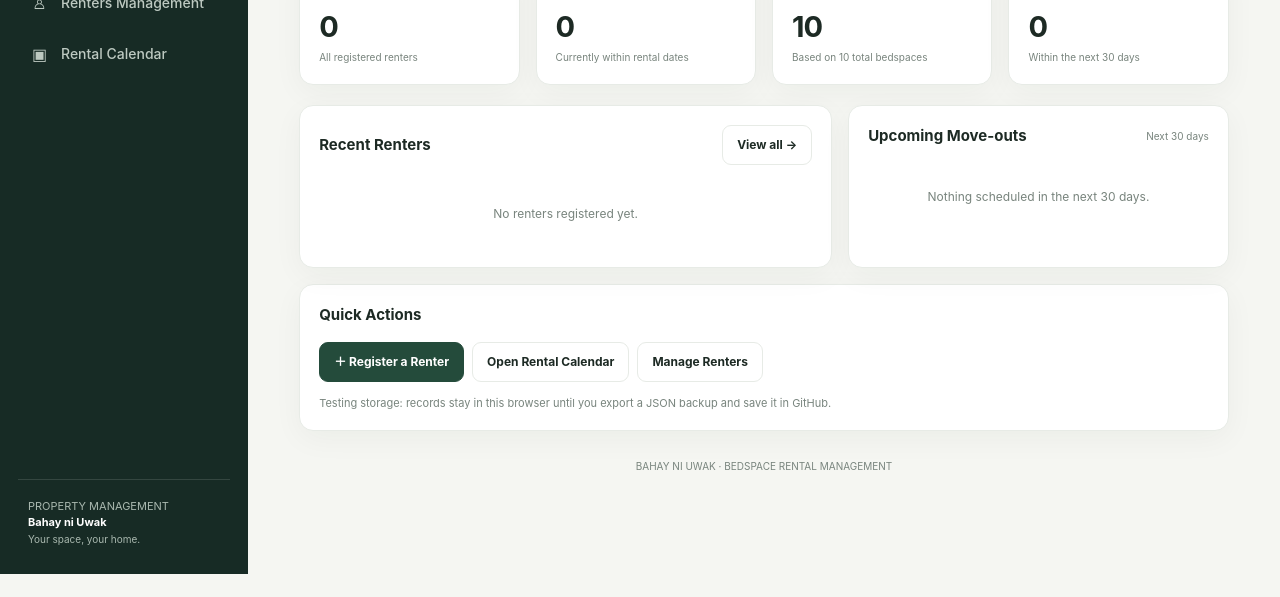
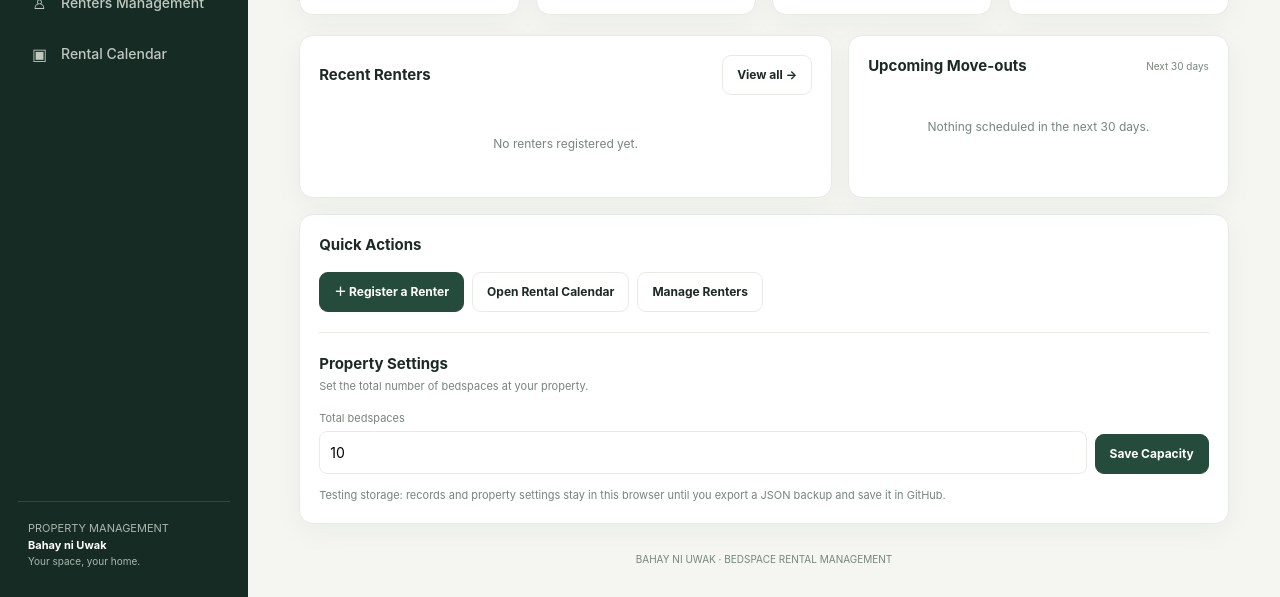
Before and after one commit to Uwakinkanalang/Bahay-ni-Uwak, a plain HTML site: page index.html in a window 1280 px wide. Shown: the part 226-823 px from the top of the page. Before the commit the page ends 800 px from the top, so only its background shows below. Drawn offline with Linux system fonts and the light colour scheme.

Commit message:
Add configurable bedspace capacity setting

```diff
--- a/index.html
+++ b/index.html
@@ -28,14 +28,14 @@
   <div class="stats grid">
    <div class="card"><div class="statlabel">Total Renters</div><div class="statnum" id="total">0</div><div class="statnote">All registered renters</div></div>
    <div class="card"><div class="statlabel">Active Rentals</div><div class="statnum" id="active">0</div><div class="statnote">Currently within rental dates</div></div>
-   <div class="card"><div class="statlabel">Available Bedspaces</div><div class="statnum" id="available">10</div><div class="statnote">Based on 10 total bedspaces</div></div>
+   <div class="card"><div class="statlabel">Available Bedspaces</div><div class="statnum" id="available">10</div><div class="statnote" id="capacityNote">Based on 10 total bedspaces</div></div>
    <div class="card"><div class="statlabel">Upcoming Move-outs</div><div class="statnum" id="ending">0</div><div class="statnote">Within the next 30 days</div></div>
   </div>
   <div class="grid dashboard-cols">
    <div class="card"><div class="sectionhead"><h2>Recent Renters</h2><button class="btn" data-goto="renters">View all →</button></div><div id="recent"><div class="empty">No renters registered yet.</div></div></div>
    <div class="card"><div class="sectionhead"><h2>Upcoming Move-outs</h2><span class="muted" style="font-size:10px">Next 30 days</span></div><div id="upcoming"><div class="empty">Nothing scheduled.</div></div></div>
   </div>
-  <div class="card" style="margin-top:16px"><div class="sectionhead"><h2>Quick Actions</h2></div><div class="quick"><button class="btn primary" id="addQuick">＋ Register a Renter</button><button class="btn" data-goto="calendar">Open Rental Calendar</button><button class="btn" data-goto="renters">Manage Renters</button></div><p class="muted" style="font-size:11px;margin:13px 0 0">Testing storage: records stay in this browser until you export a JSON backup and save it in GitHub.</p></div>
+  <div class="card" style="margin-top:16px"><div class="sectionhead"><h2>Quick Actions</h2></div><div class="quick"><button class="btn primary" id="addQuick">＋ Register a Renter</button><button class="btn" data-goto="calendar">Open Rental Calendar</button><button class="btn" data-goto="renters">Manage Renters</button></div><div class="divider"></div><div class="sectionhead"><div><h2>Property Settings</h2><div class="muted" style="font-size:11px;margin-top:3px">Set the total number of bedspaces at your property.</div></div></div><div class="quick" style="align-items:end"><div style="min-width:150px;flex:1"><label for="capacityInput" class="muted" style="display:block;font-size:11px;margin-bottom:5px">Total bedspaces</label><input class="field" id="capacityInput" type="number" min="1" max="500" step="1" value="10"></div><button class="btn primary" id="saveCapacity">Save Capacity</button></div><p class="muted" style="font-size:11px;margin:13px 0 0">Testing storage: records and property settings stay in this browser until you export a JSON backup and save it in GitHub.</p></div>
  </section>
  <section class="view" id="view-renters">
   <div class="grid renter-workspace">
@@ -62,7 +62,7 @@
 <div id="toast" class="toast hidden" role="status"></div>
 <script>
 (()=>{'use strict';
-const $=id=>document.getElementById(id);const STORAGE='bahayNiUwakRenters_v1';let renters=[];let selected=null;let cal=new Date();cal.setDate(1);let toastTimer;
+const $=id=>document.getElementById(id);const STORAGE='bahayNiUwakRenters_v1';const CAPACITY_STORAGE='bahayNiUwakCapacity_v1';let capacity=10;let renters=[];let selected=null;let cal=new Date();cal.setDate(1);let toastTimer;
 const esc=s=>String(s??'').replace(/[&<>"']/g,c=>({'&':'&amp;','<':'&lt;','>':'&gt;','"':'&quot;',"'":'&#39;'}[c]));
 const today=()=>{const d=new Date();return [d.getFullYear(),String(d.getMonth()+1).padStart(2,'0'),String(d.getDate()).padStart(2,'0')].join('-')};
 const dateFmt=s=>s?new Date(s+'T00:00:00').toLocaleDateString('en-PH',{month:'short',day:'numeric',year:'numeric'}):'—';
@@ -71,11 +71,11 @@ const status=r=>r.start>today()?'Upcoming':r.end<today()?'Ended':'Active';
 const initials=n=>n.trim().split(/\s+/).slice(0,2).map(x=>x[0]||'').join('').toUpperCase();
 function notify(msg){$('toast').textContent=msg;$('toast').classList.remove('hidden');clearTimeout(toastTimer);toastTimer=setTimeout(()=>$('toast').classList.add('hidden'),2600)}
 function save(){try{localStorage.setItem(STORAGE,JSON.stringify(renters));return true}catch(e){notify('Could not save. Browser storage may be full or disabled.');return false}}
-function load(){try{const raw=localStorage.getItem(STORAGE);if(raw){const parsed=JSON.parse(raw);if(Array.isArray(parsed))renters=parsed}}catch(e){renters=[]}}
+function load(){try{const raw=localStorage.getItem(STORAGE);if(raw){const parsed=JSON.parse(raw);if(Array.isArray(parsed))renters=parsed}const savedCapacity=Number(localStorage.getItem(CAPACITY_STORAGE));if(Number.isInteger(savedCapacity)&&savedCapacity>=1&&savedCapacity<=500)capacity=savedCapacity}catch(e){renters=[];capacity=10}}
 function go(view){document.querySelectorAll('.view').forEach(x=>x.classList.remove('show'));$('view-'+view).classList.add('show');document.querySelectorAll('.nav').forEach(x=>x.classList.toggle('active',x.dataset.view===view));$('heading').textContent={dashboard:'Dashboard',renters:'Renters Management',calendar:'Rental Calendar'}[view];$('crumb').textContent=$('heading').textContent;render()}
 function badge(r){return '<span class="badge '+status(r).toLowerCase()+'">'+status(r)+'</span>'}
 function render(){renderDashboard();renderList();renderProfile();renderCalendar()}
-function renderDashboard(){const active=renters.filter(r=>status(r)==='Active');const now=today();const later=new Date();later.setDate(later.getDate()+30);const limit=[later.getFullYear(),String(later.getMonth()+1).padStart(2,'0'),String(later.getDate()).padStart(2,'0')].join('-');const ending=renters.filter(r=>r.end>=now&&r.end<=limit);$('total').textContent=renters.length;$('active').textContent=active.length;$('available').textContent=Math.max(0,10-active.length);$('ending').textContent=ending.length;
+function renderDashboard(){const active=renters.filter(r=>status(r)==='Active');const now=today();const later=new Date();later.setDate(later.getDate()+30);const limit=[later.getFullYear(),String(later.getMonth()+1).padStart(2,'0'),String(later.getDate()).padStart(2,'0')].join('-');const ending=renters.filter(r=>r.end>=now&&r.end<=limit);$('total').textContent=renters.length;$('active').textContent=active.length;$('available').textContent=Math.max(0,capacity-active.length);$('capacityNote').textContent='Based on '+capacity+' total bedspaces';$('capacityInput').value=capacity;$('ending').textContent=ending.length;
 $('recent').innerHTML=renters.slice().sort((a,b)=>b.createdAt-a.createdAt).slice(0,5).map(r=>'<div style="display:flex;justify-content:space-between;align-items:center;gap:10px;padding:10px 0;border-bottom:1px solid var(--line)"><div style="display:flex;align-items:center;gap:10px;min-width:0"><div class="avatar">'+esc(initials(r.name))+'</div><div style="min-width:0"><strong style="display:block;font-size:12px">'+esc(r.name)+'</strong><small class="muted">'+esc(r.bed||'No bedspace assigned')+'</small></div></div>'+badge(r)+'</div>').join('')||'<div class="empty">No renters registered yet.</div>';
 $('upcoming').innerHTML=ending.sort((a,b)=>a.end.localeCompare(b.end)).map(r=>'<div style="padding:10px 0;border-bottom:1px solid var(--line)"><strong style="font-size:12px">'+esc(r.name)+'</strong><div class="muted" style="font-size:11px;margin-top:3px">Move-out · '+dateFmt(r.end)+'</div></div>').join('')||'<div class="empty">Nothing scheduled in the next 30 days.</div>'}
 function renderList(){const q=$('search').value.toLowerCase();const list=renters.filter(r=>[r.name,r.phone,r.bed].join(' ').toLowerCase().includes(q));$('renterCount').textContent=renters.length+' renter'+(renters.length===1?'':'s');$('renterList').innerHTML=list.map(r=>'<button class="renter-item '+(selected===r.id?'selected':'')+'" data-select="'+esc(r.id)+'"><div class="avatar">'+esc(initials(r.name))+'</div><div style="min-width:0;flex:1"><strong>'+esc(r.name)+'</strong><small>'+esc(r.bed||'No room assigned')+'</small></div></button>').join('')||'<div class="empty">No matching renters found.</div>'}
@@ -89,7 +89,7 @@ function importBackup(file){const reader=new FileReader();reader.onload=()=>{try
 
 $('renterForm').addEventListener('submit',e=>{e.preventDefault();const id=$('renterId').value;const start=$('start').value,end=$('end').value;if(end<start){notify('End date must be on or after the start date.');return}const old=renters.find(r=>r.id===id);const record={id:id||crypto.randomUUID(),name:$('name').value.trim(),phone:$('phone').value.trim(),bed:$('bed').value.trim(),start,end,rent:Number($('rent').value||0),notes:$('notes').value.trim(),createdAt:old?.createdAt||Date.now()};if(!record.name){notify('Please enter the renter name.');return}if(old)renters=renters.map(r=>r.id===id?record:r);else renters.push(record);if(!save())return;selected=record.id;closeForm();go('renters');notify(old?'Renter profile updated.':'Renter added successfully.')});
 document.addEventListener('click',e=>{const b=e.target.closest('button');if(!b)return;if(b.dataset.view)go(b.dataset.view);if(b.dataset.goto)go(b.dataset.goto);if(b.dataset.select){selected=b.dataset.select;renderList();renderProfile()}if(b.dataset.edit){const r=renters.find(x=>x.id===b.dataset.edit);if(r)openForm(r)}if(b.dataset.delete){const r=renters.find(x=>x.id===b.dataset.delete);if(r&&confirm('Delete '+r.name+' from the renter list? This cannot be undone.')){renters=renters.filter(x=>x.id!==r.id);selected=null;save();render();notify('Renter deleted.')}}});
-['addTop','addQuick','addSide'].forEach(id=>$(id).addEventListener('click',()=>openForm()));$('closeModal').onclick=closeForm;$('cancel').onclick=closeForm;$('exportBackup').onclick=exportBackup;$('importBackup').onclick=()=>$('backupFile').click();$('backupFile').addEventListener('change',e=>{const file=e.target.files&&e.target.files[0];if(file)importBackup(file);e.target.value=''});$('modalWrap').addEventListener('click',e=>{if(e.target===$('modalWrap'))closeForm()});$('search').addEventListener('input',renderList);$('prev').onclick=()=>{cal.setMonth(cal.getMonth()-1);renderCalendar()};$('next').onclick=()=>{cal.setMonth(cal.getMonth()+1);renderCalendar()};
+['addTop','addQuick','addSide'].forEach(id=>$(id).addEventListener('click',()=>openForm()));$('closeModal').onclick=closeForm;$('cancel').onclick=closeForm;$('exportBackup').onclick=exportBackup;$('importBackup').onclick=()=>$('backupFile').click();$('backupFile').addEventListener('change',e=>{const file=e.target.files&&e.target.files[0];if(file)importBackup(file);e.target.value=''});$('modalWrap').addEventListener('click',e=>{if(e.target===$('modalWrap'))closeForm()});$('search').addEventListener('input',renderList);$('saveCapacity').addEventListener('click',()=>{const value=Number($('capacityInput').value);if(!Number.isInteger(value)||value<1||value>500){notify('Enter a whole number from 1 to 500.');return}capacity=value;try{localStorage.setItem(CAPACITY_STORAGE,String(capacity))}catch(e){notify('Could not save property settings in this browser.');return}renderDashboard();notify('Bedspace capacity updated.')});$('prev').onclick=()=>{cal.setMonth(cal.getMonth()-1);renderCalendar()};$('next').onclick=()=>{cal.setMonth(cal.getMonth()+1);renderCalendar()};
 load();render();
 })();
 </script>
```
